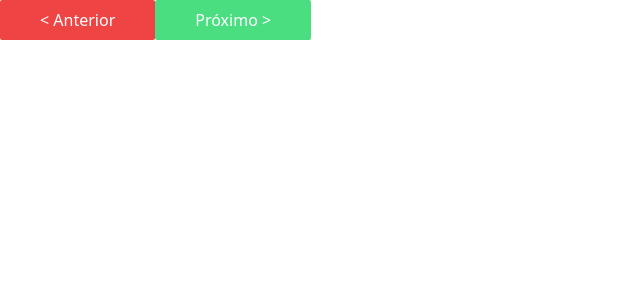
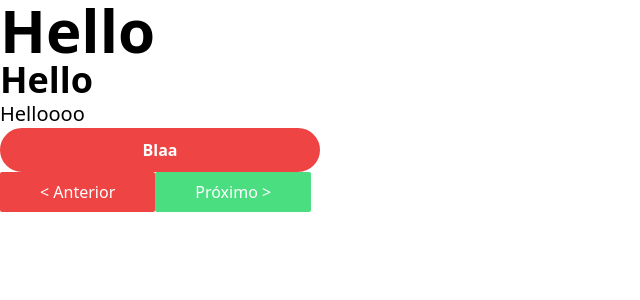
Before and after one commit to MattSilverio/gradalytics, a React (Vite) app: page / in a window 1280 px wide. Shown: the top 300 px of the page, without its empty margins (0-640 px from the left). Built offline with nearby package versions, Linux system fonts and the light colour scheme.

Commit message:
add: header + paragraph + quizzbutton

```diff
--- /dev/null
+++ b/src/components/Header.tsx
@@ -0,0 +1,15 @@
+import React from "react";
+
+type HeaderType = {
+  children?: React.ReactNode;
+};
+
+const commonClassName = "";
+
+export const H1: React.FC<HeaderType> = ({ children }) => (
+  <h1 className="text-6xl font-bold">{children}</h1>
+);
+
+export const H2: React.FC<HeaderType> = ({ children }) => (
+  <h1 className="text-4xl font-bold">{children}</h1>
+);
--- /dev/null
+++ b/src/components/Paragraph.tsx
@@ -0,0 +1,16 @@
+type ParagraphType = {
+  correct?: boolean;
+  children: React.ReactNode;
+};
+export const Paragraph: React.FC<ParagraphType> = ({
+  correct = null,
+  children,
+}) => {
+  const answerColor = () => {
+    if (correct) return "text-green-500";
+    if (correct === false) return "text-red-500";
+    return;
+  };
+
+  return <p className={`${answerColor()} text-xl`}>{children}</p>;
+};
--- /dev/null
+++ b/src/components/QuizzButton.tsx
@@ -0,0 +1,28 @@
+import { useMemo } from "react";
+
+type QuizzButtonType = {
+  children: React.ReactNode;
+  onClick?: () => void;
+  correct?: boolean | null;
+};
+
+export const QuizzButton: React.FC<QuizzButtonType> = ({
+  correct = null,
+  onClick,
+  children,
+}) => {
+  const answerColor = () => {
+    if (correct) return "bg-green-500 text-white border-green-500";
+    if (correct === false) return "bg-red-500 text-white border-red-500";
+    return "border-indigo-700";
+  };
+
+  return (
+    <button
+      className={`px-10 py-2 font-bold rounded-full border-2 w-full max-w-xs ${answerColor()}`}
+      onClick={onClick}
+    >
+      {children}
+    </button>
+  );
+};
--- a/src/pages/main/Main.tsx
+++ b/src/pages/main/Main.tsx
@@ -1,11 +1,20 @@
 import { Fragment } from "react";
 import { Button } from "../../components/Button";
+import { H1, H2 } from "../../components/Header";
+import { Paragraph } from "../../components/Paragraph";
+import { QuizzButton } from "../../components/QuizzButton";
 
 export function Main() {
   return (
-    <Fragment>
+    <div>
+      <H1>Hello</H1>
+      <H2>Hello</H2>
+      <Paragraph>Helloooo</Paragraph>
+      <div className="w-full">
+        <QuizzButton correct={false}>Blaa</QuizzButton>
+      </div>
       <Button previous>{"<"} Anterior</Button>
       <Button next>Próximo {">"} </Button>
-    </Fragment>
+    </div>
   );
 }
```
